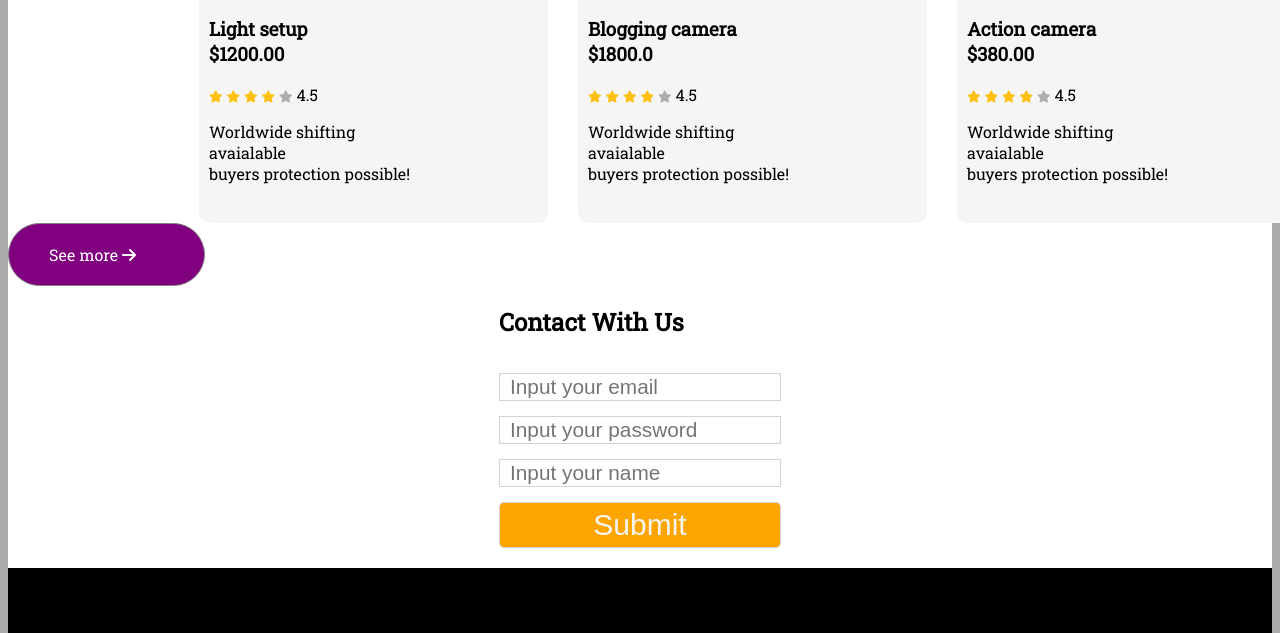
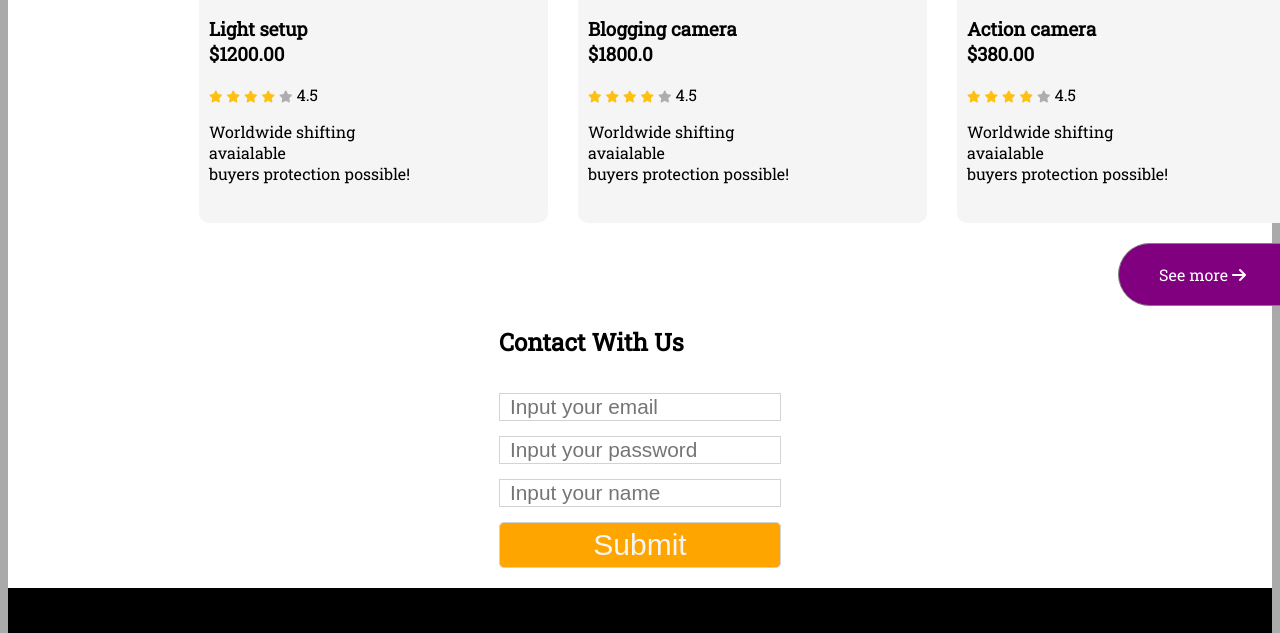
Before and after one commit to ARIFULISLAMSAGOR/influencer-gear, a plain HTML site: page index.html in a window 1280 px wide. Shown: the part 2002-2635 px from the top of the page. Drawn offline with Linux system fonts and the light colour scheme.

Commit message:
link icon added

```diff
--- a/index.html
+++ b/index.html
@@ -251,7 +251,8 @@
 
                 </div>
             </div>
-            <div id="left-arrow" class="link-icon">
+            </div>
+            <div class="link-icon blog">
                 <a href="http://" target="_blank" rel="noopener noreferrer">See more</a>
                 <i class="fas fa-arrow-right"></i>
             </div>
--- a/style.css
+++ b/style.css
@@ -74,6 +74,11 @@
      padding: 10px;
      background-color:whitesmoke;
  }
+ .blog{
+     position: relative;
+     left:1110px;
+     margin-top: 20px;
+ }
  .new-collection .banner img{
      width:300px;
      height: 256px;
@@ -88,7 +93,7 @@
      font-size: 12px;
  }
  #left-arrow{
-     justify-content: end;
+     padding-top: 20px;
  }
  .contact-form{
      display: flex;
```
